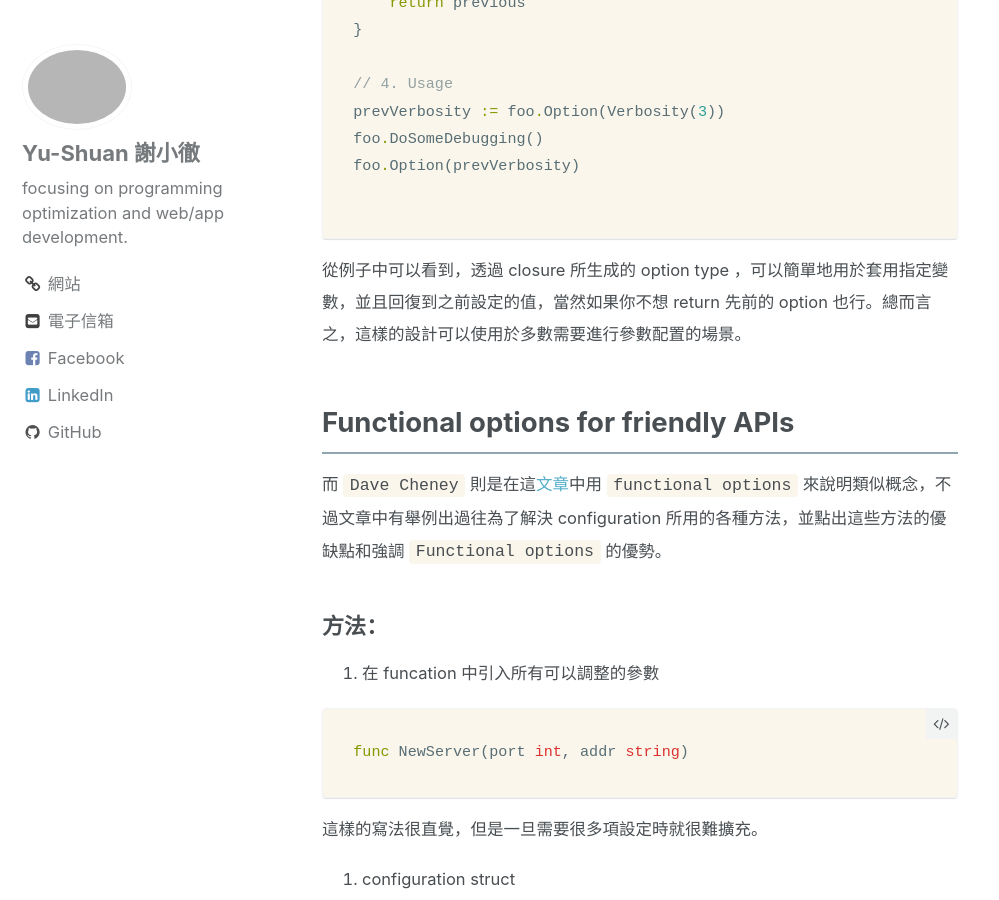
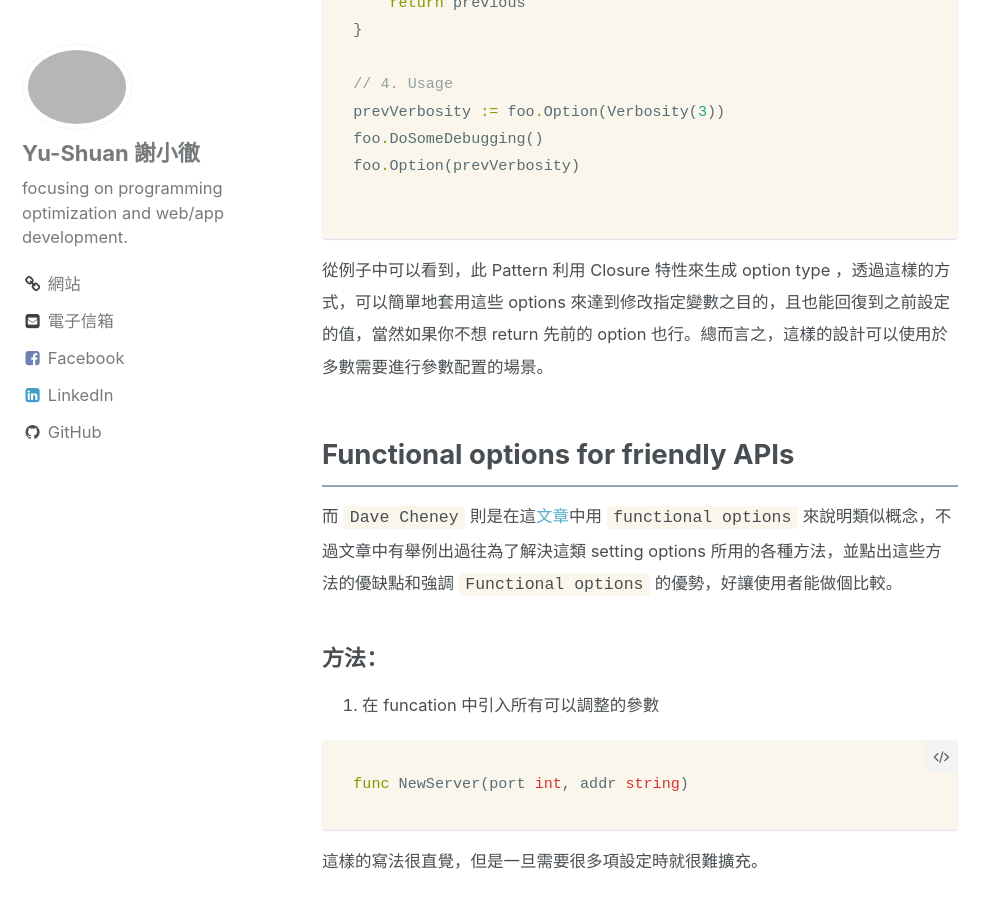
Before and after one commit to YuShuanHsieh/yushuanhsieh.github.io, a Jekyll site: the page built from _posts/2020-03-10-functional-options.markdown, in a window 1280 px wide and 900 px high, scrolled down 1757 px. Shown: the whole window, without its empty margins (0-999 px from the left). Built offline with Jekyll 4.4.1, drawn with Linux system fonts in a browser that asks for light colours; some of the changed text lies outside the part shown.

Commit message:
chore(blog): update functional option post

````diff
--- a/_posts/2020-03-10-functional-options.markdown
+++ b/_posts/2020-03-10-functional-options.markdown
@@ -7,17 +7,17 @@
 ![study-2019-02]({{ site.url }}/assets/images/functional-options.png)
 
 ## 前言
-之所以學習使用 `Functional options` 的契機，是因為用到 gRPC 的 New Server API，發現他是用 `func options` 來讓使用者調整 Server 預設配置，這樣的作法比起直接引入 configuration 更能有效避免 nil 錯誤。而除了看 source code 來學習如何實作之外，也找起相關文章，進而發現原來早在 2014 年就有人發表過類似教學文，實在是太孤陋寡聞了～
+之所以使用 `Functional options` 的契機，是因為用到 gRPC 的 New Server API，發現他是用 `functional options` 來讓使用者調整 Server 預設配置，這樣的作法不但兼具了擴充性和可用性，也能避免一些使用者誤用。而除了看 source code 來學習如何實作之外，也找起相關文章，進而發現原來早在 2014 年就有人發表過類似教學文，實在是太孤陋寡聞了～
 
 趁著這次機會，把相關文章的重點整理出來，讓大家在寫類似 API 時，也能做個參考。
 
 ## Self-Referential Functions
-首先要提到的是由 `Rob Pike` 所整理出 `self-referential functions` 的[文章](https://commandcenter.blogspot.com/2014/01/self-referential-functions-and-design.html)，此概念主要是用於:
+首先要提到的是由 `Rob Pike` 所整理出 `self-referential functions` 的[文章](https://commandcenter.blogspot.com/2014/01/self-referential-functions-and-design.html)，此 Pattern 方式可用於:
 
 1. 有效地處理繁多且複雜的 setting options
 2. 需要保留之前所設定的 option
 
-以下為文章中所提到的例子：
+以下為文章中的實作例子：
 
 ```go
 
@@ -50,12 +50,11 @@
 
 ```
 
-從例子中可以看到，透過 closure 所生成的 option type ，可以簡單地用於套用指定變數，並且回復到之前設定的值，當然如果你不想 return 先前的 option 也行。總而言之，這樣的設計可以使用於多數需要進行參數配置的場景。
-
+從例子中可以看到，此 Pattern 利用 Closure 特性來生成 option type ，透過這樣的方式，可以簡單地套用這些 options 來達到修改指定變數之目的，且也能回復到之前設定的值，當然如果你不想 return 先前的 option 也行。總而言之，這樣的設計可以使用於多數需要進行參數配置的場景。
 
 ## Functional options for friendly APIs
 
-而 `Dave Cheney` 則是在這[文章](https://dave.cheney.net/2014/10/17/functional-options-for-friendly-apis)中用 `functional options` 來說明類似概念，不過文章中有舉例出過往為了解決 configuration 所用的各種方法，並點出這些方法的優缺點和強調 `Functional options` 的優勢。
+而 `Dave Cheney` 則是在這[文章](https://dave.cheney.net/2014/10/17/functional-options-for-friendly-apis)中用 `functional options` 來說明類似概念，不過文章中有舉例出過往為了解決這類 setting options 所用的各種方法，並點出這些方法的優缺點和強調 `Functional options` 的優勢，好讓使用者能做個比較。
 
 ### 方法：
 
@@ -93,7 +92,7 @@
 
 ## Functional Options
 
-結合上面所提及的 `Self-Referential Functions` 作法，讓我們應用成一個可以套用 default behaviour 的 function。
+`Functional Options` 和上面所提及的 `Self-Referential Functions` 作法相似，一樣是藉由多個 functions 來修改特定變數值。而為了套用 Default 行為，我們可以事先定義一個含有預設值的變數，然後再根據使用者所引入的 options 來修改此預設變數。
 
 ```go
 // 1. create a configuration type
@@ -121,6 +121,11 @@
 
 以上的 code 也是目前 gRPC 所使用的配置方式 - [gRPC NewServer function source code](https://github.com/grpc/grpc-go/blob/master/server.go#L355)
 
+```go
+// gRPC Example
+s := grpc.NewServer(grpc.StatsHandler(&ocgrpc.ServerHandler{}))
+```
+
 ## References
 
 1. [Self-referential functions and the design of options
````
Also changed, not shown: other parts of _posts/2020-03-10-functional-options.markdown (+1 -0 lines).
